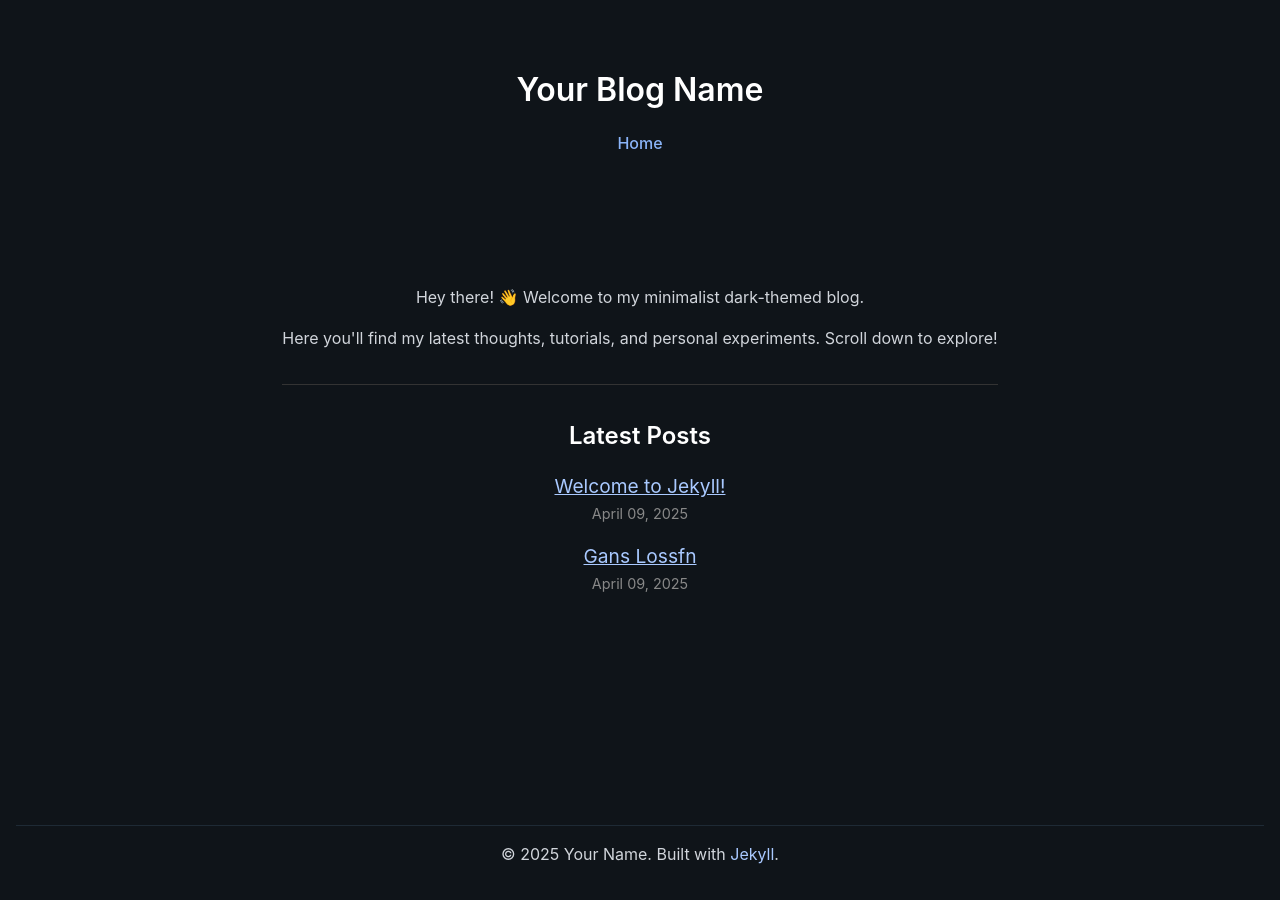
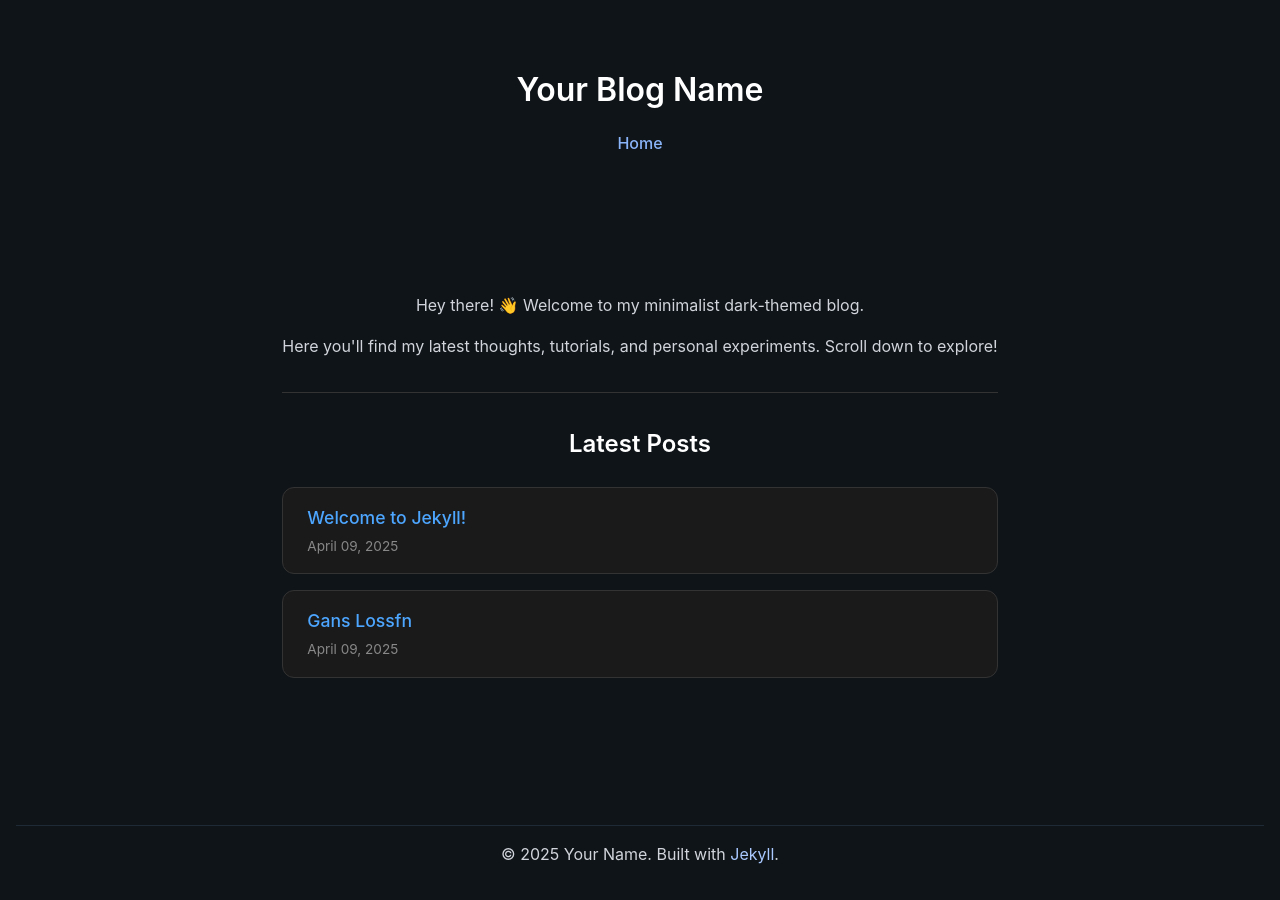
Before and after one commit to snipExample/snipExample.github.io, a Jekyll site: the page built from index.markdown, in a window 1280 px wide. Built offline with Jekyll 4.4.1, drawn with Linux system fonts in a browser that asks for light colours.

Commit message:
ahhhhhhh

```diff
--- a/assets/css/style.css
+++ b/assets/css/style.css
@@ -132,3 +132,58 @@ footer a {
 footer a:hover {
     color: #ffffff;
 }
+
+
+nav {
+    margin-bottom: 0.5rem; /* Reduce space below navbar */
+  }
+
+  .nav-links {
+    margin-top: 0; /* Remove margin if added */
+  }
+
+  main {
+    padding-top: 1rem; /* Pull content up a bit */
+  }
+
+  .latest-posts h2 {
+    margin-top: 2rem;
+    margin-bottom: 1.5rem;
+    font-size: 1.5rem;
+  }
+
+  .post-list {
+    display: flex;
+    flex-direction: column;
+    gap: 1rem;
+  }
+
+  .post-box {
+    background-color: #1a1a1a;
+    padding: 1rem 1.5rem;
+    border: 1px solid #333;
+    border-radius: 12px;
+    transition: transform 0.2s ease, border-color 0.2s ease;
+  }
+
+  .post-box:hover {
+    transform: scale(1.02);
+    border-color: #555;
+  }
+
+  .post-box a {
+    font-size: 1.1rem;
+    font-weight: 500;
+    color: #4da6ff;
+    text-decoration: none;
+  }
+
+  .post-box a:hover {
+    text-decoration: underline;
+  }
+
+  .post-box .post-date {
+    font-size: 0.85rem;
+    color: #888;
+    margin-top: 0.2rem;
+  }
--- a/index.markdown
+++ b/index.markdown
@@ -10,13 +10,14 @@ title: Your Blog Name
 
 <hr style="margin: 2rem 0; border: none; border-top: 1px solid #333;" />
 
-<h2>Latest Posts</h2>
-
-<ul style="list-style: none; padding: 0;">
-  {% for post in site.posts %}
-    <li style="margin: 1rem 0; text-align: center;">
-      <a href="{{ post.url }}" style="color: #a9c9ff; font-size: 1.2rem;">{{ post.title }}</a>
-      <div style="font-size: 0.9rem; color: #888;">{{ post.date | date: "%B %d, %Y" }}</div>
-    </li>
-  {% endfor %}
-</ul>
+<div class="latest-posts">
+  <h2>Latest Posts</h2>
+  <div class="post-list">
+    {% for post in site.posts %}
+      <div class="post-box">
+        <a href="{{ post.url }}">{{ post.title }}</a>
+        <div class="post-date">{{ post.date | date: "%B %d, %Y" }}</div>
+      </div>
+    {% endfor %}
+  </div>
+</div>
```
